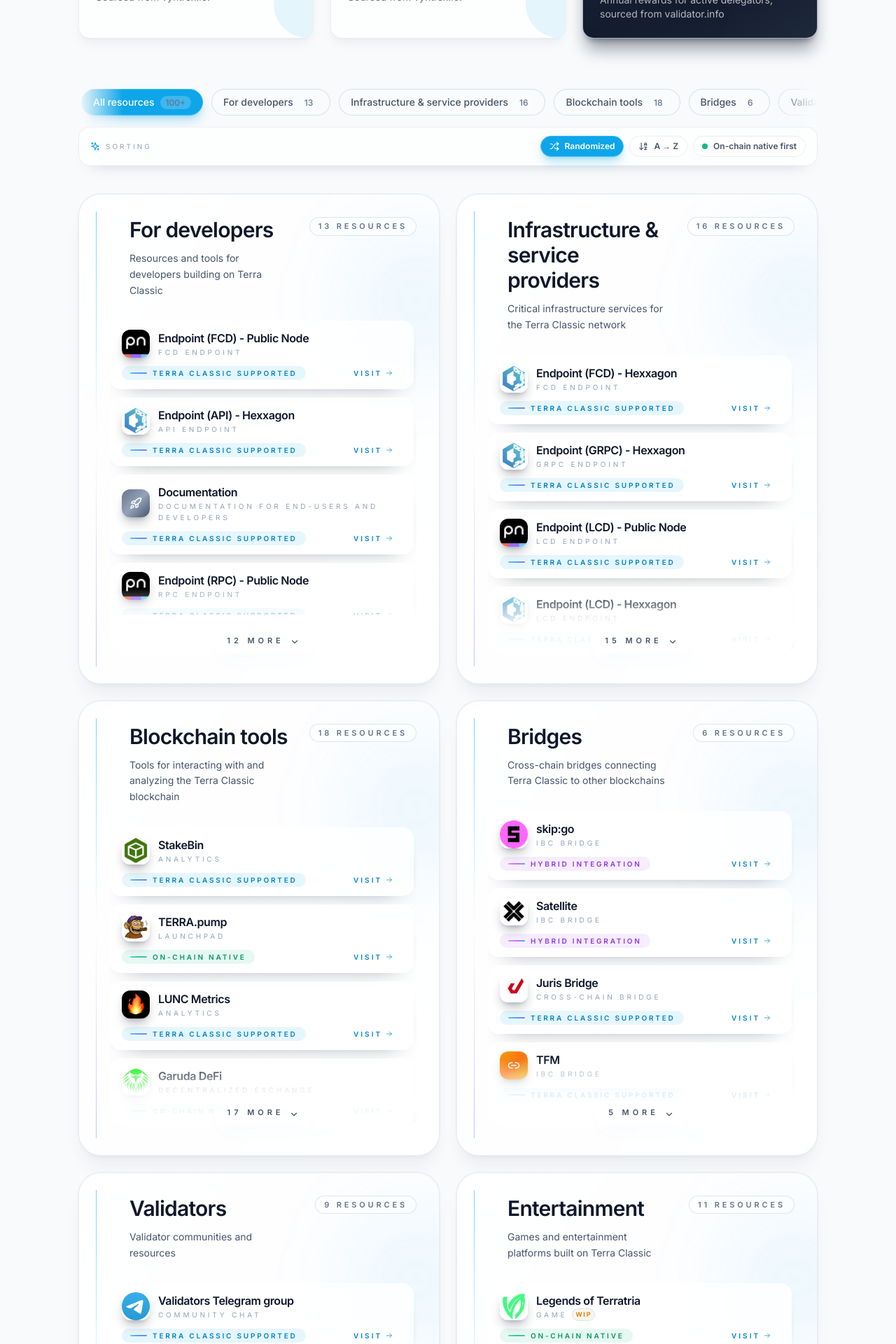
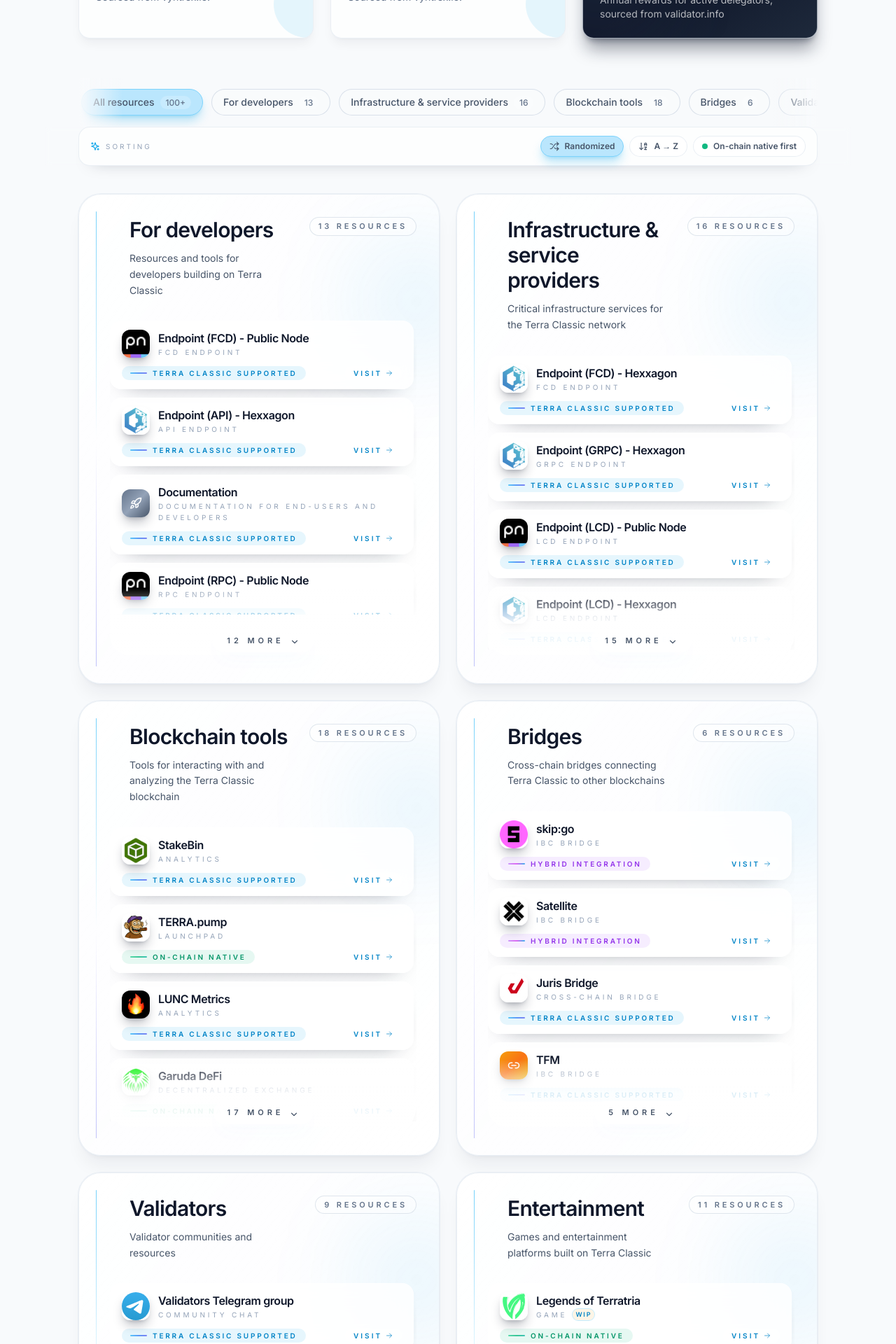
Before and after one commit to terra-classic-io/website, a React (Vite) app: page / in a window 1280 px wide. Shown: the part 1100-3020 px from the top of the page at 70% size. Built offline with nearby package versions, Linux system fonts and the light colour scheme; no server answers.

Commit message:
- fix coloring

```diff
--- a/src/components/FAQAccordion.tsx
+++ b/src/components/FAQAccordion.tsx
@@ -13,7 +13,7 @@
     <div className="border-b border-gray-200 dark:border-gray-700 last:border-0">
       <button
         onClick={onClick}
-        className="flex justify-between items-center w-full py-4 text-left font-medium text-gray-900 dark:text-white hover:text-terra-blue dark:hover:text-terra-green focus:outline-none transition-colors duration-200"
+        className="flex justify-between items-center w-full py-4 text-left font-medium text-gray-900 dark:text-white hover:text-sky-600 dark:hover:text-terra-green focus:outline-none transition-colors duration-200"
       >
         <span className="text-lg">{question}</span>
         {isOpen ?
--- a/src/components/LinkItem.tsx
+++ b/src/components/LinkItem.tsx
@@ -154,7 +154,7 @@
             <span className="flex items-center gap-2 text-[9px] uppercase tracking-[0.32em] text-slate-400 dark:text-slate-500 sm:text-[10px] sm:tracking-[0.38em]">
               {description}
               {wip && (
-                <span className="inline-flex items-center rounded-full bg-amber-500/10 px-1 py-0.25 text-[9px] font-semibold tracking-[0.2em] text-amber-600 ring-1 ring-sky-400/30 dark:bg-sky-500/20 dark:text-sky-300" title="Work In Progress">
+                <span className="inline-flex items-center rounded-full bg-amber-500/10 px-1 py-0.25 text-[9px] font-semibold tracking-[0.2em] text-sky-600 ring-1 ring-sky-400/30 dark:bg-sky-500/20 dark:text-sky-300" title="Work In Progress">
                   WIP
                 </span>
               )}
--- a/src/components/category-navigation.tsx
+++ b/src/components/category-navigation.tsx
@@ -13,7 +13,7 @@
 };
 
 const buttonBaseClassname: string = 'whitespace-nowrap rounded-full border px-3 py-1.5 text-xs font-medium transition focus-visible:outline-none focus-visible:ring-2 focus-visible:ring-sky-500 sm:px-4 sm:py-2 sm:text-sm';
-const activeClassname: string = 'border-sky-400 bg-sky-500 text-white shadow-lg shadow-sky-500/30 dark:border-sky-500 dark:bg-sky-500/80';
+const activeClassname: string = 'border-sky-300 bg-sky-200 text-slate-600 shadow-lg shadow-sky-500/30 dark:border-sky-500 dark:bg-sky-500/80';
 const inactiveClassname: string = 'border-slate-300/70 bg-white/20 text-slate-600 hover:border-slate-400 hover:bg-white/60 hover:text-slate-900 dark:border-slate-700 dark:bg-slate-900/40 dark:text-slate-300 dark:hover:border-slate-500 dark:hover:bg-slate-900/70 dark:hover:text-white';
 
 /**
--- a/src/components/sort-controls.tsx
+++ b/src/components/sort-controls.tsx
@@ -15,7 +15,7 @@
 };
 
 const baseButtonClassname: string = 'inline-flex items-center gap-2 rounded-full border px-3 py-1.5 text-xs font-semibold transition focus-visible:outline-none focus-visible:ring-2 focus-visible:ring-offset-2 focus-visible:ring-sky-500';
-const activeButtonClassname: string = 'border-sky-400 bg-sky-500 text-white shadow-lg shadow-sky-500/30 dark:border-sky-500 dark:bg-sky-500/80';
+const activeButtonClassname: string = 'border-sky-300 bg-sky-200 text-slate-600 shadow-lg shadow-sky-500/30 dark:border-sky-500 dark:bg-sky-500/80';
 const inactiveButtonClassname: string = 'border-slate-200/70 bg-white/60 text-slate-600 hover:border-slate-300 hover:bg-white/90 dark:border-slate-800/70 dark:bg-slate-900/60 dark:text-slate-200 dark:hover:bg-slate-900';
 
 const SortControls: React.FC<SortControlsProps> = ({ sortMode, onChangeSortMode, prioritizeOnchain, onTogglePrioritizeOnchain }) => {
```
